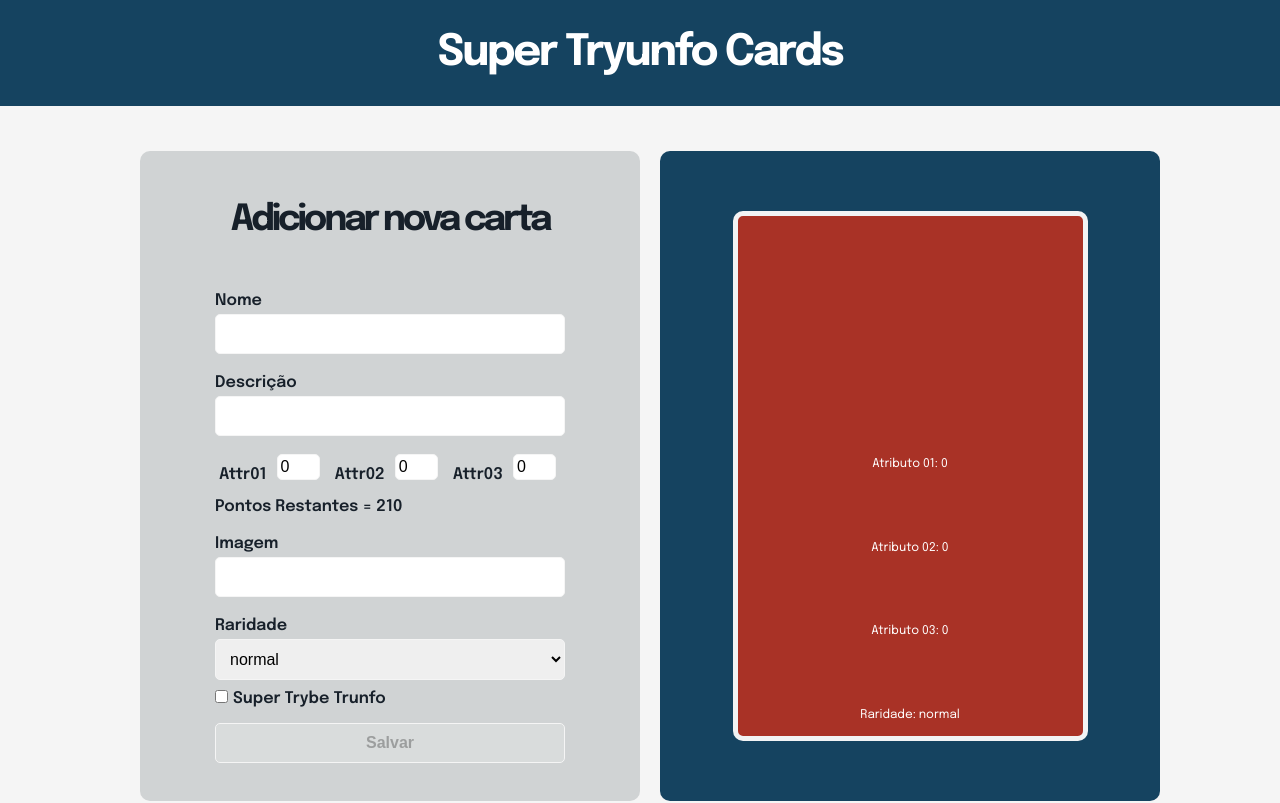
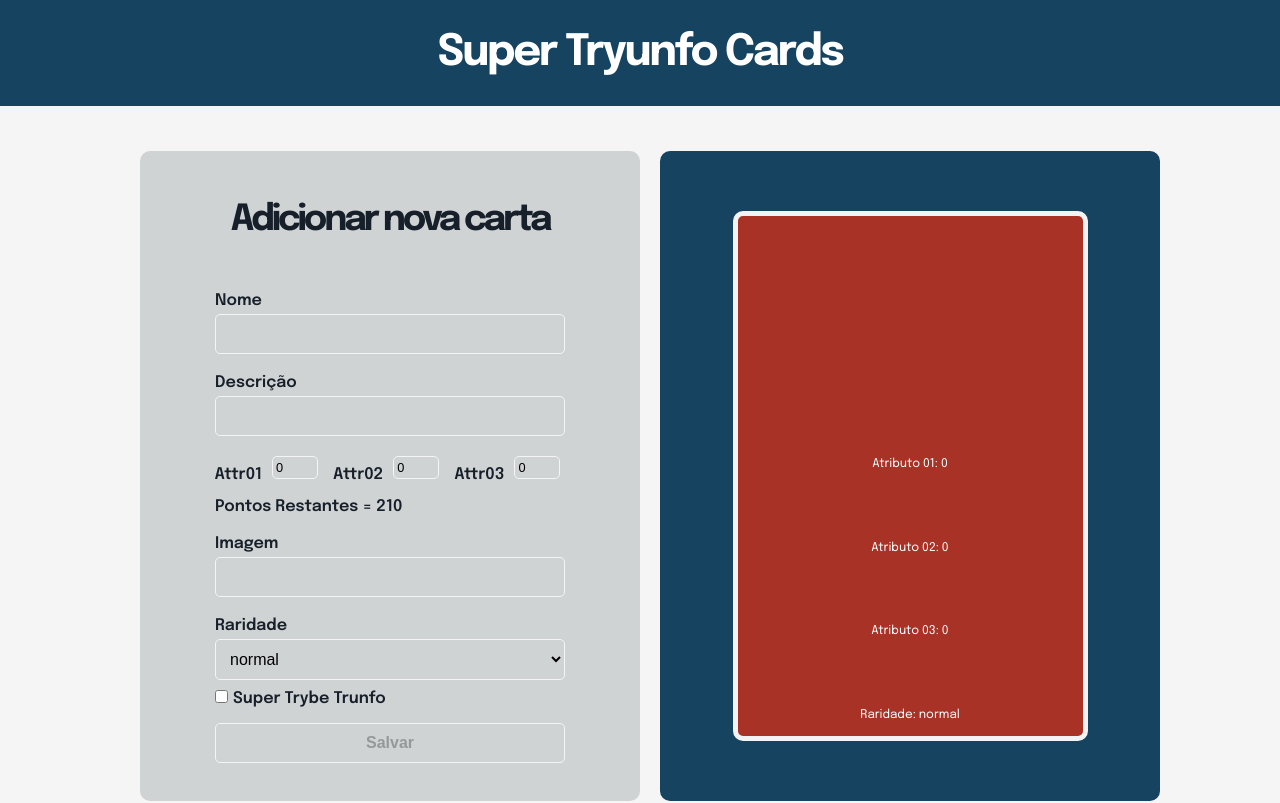
Before and after one commit to phvleite/tryunfo, a React (Create React App) app: page / in a window 1280 px wide. Shown: the top 803 px of the page. Built offline with nearby package versions, Linux system fonts and the light colour scheme.

Commit message:
aprimoramentos css

```diff
--- a/src/App.js
+++ b/src/App.js
@@ -34,6 +34,7 @@ class App extends React.Component {
       rareFilter: '',
       trunfoFilter: false,
       searchFields: false,
+      classAtiva: 'desativa',
     };
   }
 
@@ -100,6 +101,7 @@ class App extends React.Component {
       cardRare: 'normal',
       cardTrunfo: false,
       saveButton: true,
+      classAtiva: 'desativa',
     });
   }
 
@@ -132,9 +134,9 @@ class App extends React.Component {
     const isValid = minLen && valueAttr && emptyFields && sumTotalPoints;
 
     if (isValid) {
-      this.setState({ saveButton: false });
+      this.setState({ saveButton: false, classAtiva: 'ativa' });
     } else {
-      this.setState({ saveButton: true });
+      this.setState({ saveButton: true, classAtiva: 'desativa' });
     }
   }
 
@@ -159,15 +161,12 @@ class App extends React.Component {
   saveAllCards = () => {
     const { cardsTryunfo } = this.state;
     window.localStorage.setItem('cardsTryunfo', JSON.stringify(cardsTryunfo));
-    customAlert('Cartas salvas!');
-    const alert = myCustomLib.customAlert;
-    alert();
   }
 
   render() {
     const { cardName, cardDescription, cardAttr1, cardAttr2, cardAttr3,
       cardImage, cardRare, cardTrunfo, hasTrunfo, saveButton, cardsTryunfo,
-      searchCard, rareFilter, trunfoFilter, searchFields,
+      searchCard, rareFilter, trunfoFilter, searchFields, classAtiva,
     } = this.state;
     return (
       <div>
@@ -189,6 +188,7 @@ class App extends React.Component {
               onInputChange={ this.onInputChange }
               isSaveButtonDisabled={ saveButton }
               onSaveButtonClick={ this.onSaveButtonClick }
+              classAtiva={ classAtiva }
             />
           </div>
           <div className="box-card-preview">
--- a/src/components/Form.js
+++ b/src/components/Form.js
@@ -16,6 +16,7 @@ class Form extends Component {
       onInputChange,
       isSaveButtonDisabled,
       onSaveButtonClick,
+      classAtiva,
     } = this.props;
 
     const isHasTrunfo = (
@@ -151,7 +152,7 @@ class Form extends Component {
           <input
             type="submit"
             data-testid="save-button"
-            className="save-button"
+            className={ classAtiva }
             name="save-button"
             id="save-button"
             disabled={ isSaveButtonDisabled }
@@ -172,7 +173,7 @@ Form.propTypes = {
   cardAttr2: PropTypes.string.isRequired,
   cardAttr3: PropTypes.string.isRequired,
   cardImage: PropTypes.string.isRequired,
-  cardRare: PropTypes.string.isRequired,
+  classAtiva: PropTypes.string.isRequired,
   cardTrunfo: PropTypes.bool.isRequired,
   hasTrunfo: PropTypes.bool.isRequired,
   isSaveButtonDisabled: PropTypes.bool.isRequired,
--- a/src/index.css
+++ b/src/index.css
@@ -81,17 +81,49 @@ header {
   margin: 10px 0 20px 0;
 }
 
-.save-button,
+.desativa,
+.ativa,
 .select-rare,
 .input-form {
+  background: #d0d3d4;
   border: solid 1px whitesmoke;
   border-radius: 5px;
   padding: 10px;
   font-size: 1rem;
+  transition: 0.75s;
 }
 
-.save-button {
+.input-form:hover,
+.input-attr:hover {
+  box-shadow: 0px 0px 15px rgba(21, 67, 96, 0.85),
+  0px 0px 15px rgba(21, 67, 96, 0.85);
+}
+
+.new-card input:focus,
+.new-card select:focus {
+  outline: 0;
+}
+
+.new-card input:focus {
+  background: #FDFEFE;
+}
+
+.desativa,
+.ativa {
   font-weight: 600;
+  transition: 0.75s;
+}
+
+.ativa:hover,
+.select-rare:hover {
+  background: #154360;
+  color: white;
+  box-shadow: 0px 0px 15px rgba(21, 67, 96, 0.85),
+  0px 0px 15px rgba(21, 67, 96, 0.85);
+}
+
+.ativa:active {
+  filter: brightness(0.9);
 }
 
 span.lb-trunfo {
@@ -106,11 +138,12 @@ span.lb-trunfo {
 }
 
 .input-attr {
+  background: #d0d3d4;
   border: solid 1px whitesmoke;
   border-radius: 5px;
   padding: 3px;
-  font-size: 1rem;
-  width: 35px;
+  font-size: 0.8rem;
+  width: 38px;
   margin-right: 10px;
 }
 
```
